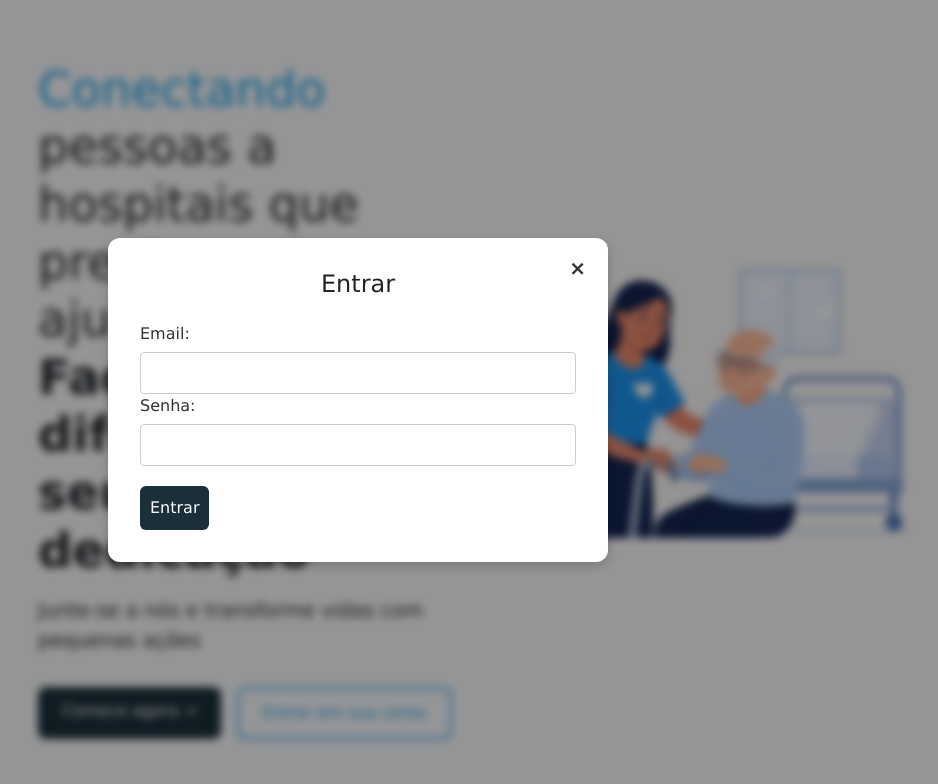
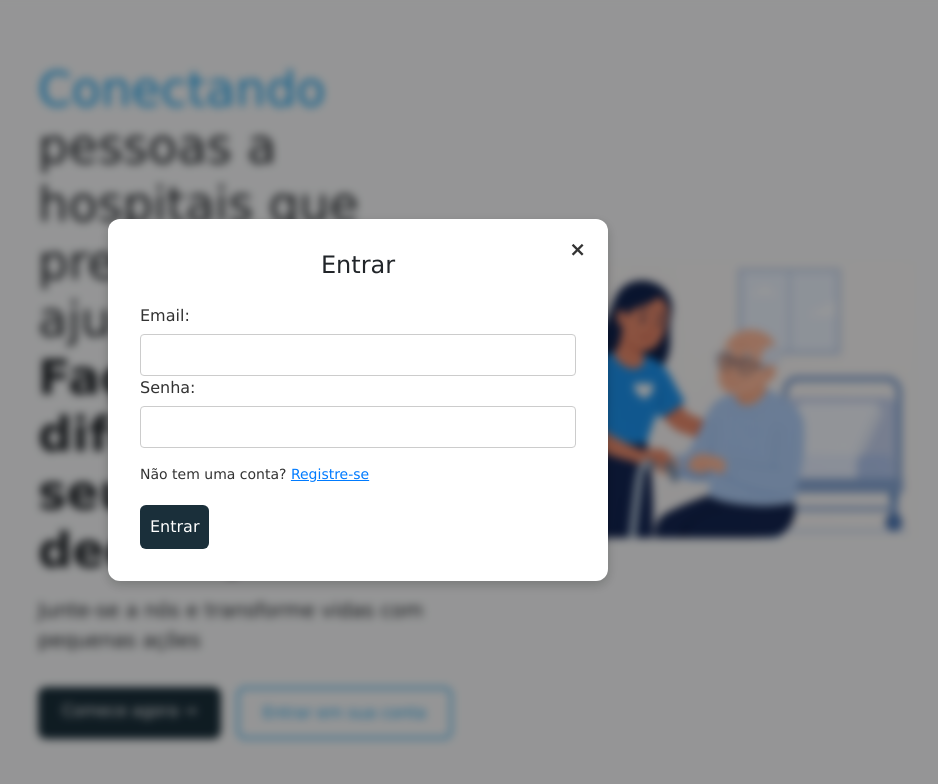
Before and after one commit to pedro-lopes-flooxai/VoluntariosHospital-frontend, a React (Create React App) app in the folder frontend/: page / in a window 1280 px wide. Both pictures are taken after a click on the button "Entrar em sua conta". Shown: the top 784 px of the page, without its empty margins (282-1220 px from the left). Built offline with nearby package versions, Linux system fonts and the light colour scheme.

Commit message:
feat: update userLogin with userRegister

```diff
--- a/frontend/src/components/user/UserLogin.css
+++ b/frontend/src/components/user/UserLogin.css
@@ -84,3 +84,21 @@
 .signin-btn:hover {
   background: linear-gradient(135deg, #07a7e3 0%, #32dac3 100%);
 }
+
+.switch-to-register {
+  text-align: left;
+  margin-top: 1rem;
+  font-size: 14px;
+  color: #333;
+}
+
+.switch-to-register span {
+  color: #007bff;
+  cursor: pointer;
+  text-decoration: underline;
+  user-select: none;
+}
+
+.switch-to-register span:hover {
+  color: #0056b3;
+}
--- a/frontend/src/components/user/UserLogin.jsx
+++ b/frontend/src/components/user/UserLogin.jsx
@@ -1,21 +1,23 @@
-import React, { useState, useEffect, useContext } from 'react';
-import './UserLogin.css';
-import axios from 'axios';
-import API_BASE_URL from '../../api';
-import { AuthContext } from '../contexts/AuthContext';
+import React, { useState, useEffect, useContext } from "react";
+import "./UserLogin.css";
+import axios from "axios";
+import API_BASE_URL from "../../api";
+import { AuthContext } from "../contexts/AuthContext";
+import UserRegister from "./UserRegister";
 
 export default function UserLogin({ show, onClose }) {
-  const [email, setEmail] = useState('');
-  const [password, setPassword] = useState('');
-  const [error, setError] = useState('');
+  const [email, setEmail] = useState("");
+  const [password, setPassword] = useState("");
+  const [error, setError] = useState("");
+  const [showRegister, setShowRegister] = useState(false);
 
   const { login } = useContext(AuthContext);
 
   useEffect(() => {
     if (show) {
-      setEmail('');
-      setPassword('');
-      setError('');
+      setEmail("");
+      setPassword("");
+      setError("");
     }
   }, [show]);
 
@@ -23,7 +25,7 @@ export default function UserLogin({ show, onClose }) {
 
   const handleLogin = async (e) => {
     e.preventDefault();
-    setError('');
+    setError("");
 
     try {
       const res = await axios.post(`${API_BASE_URL}/api/auth/login/`, {
@@ -32,16 +34,43 @@ export default function UserLogin({ show, onClose }) {
       });
 
       const { token, user } = res.data;
-      localStorage.setItem('token', token);
+      localStorage.setItem("token", token);
       login(user);
       onClose();
     } catch (err) {
       console.error("Erro completo:", err);
-      setError(err.response?.data?.message || 'Erro ao fazer login');
+      setError(err.response?.data?.message || "Erro ao fazer login");
+    }
+  };
+
+  const handleSave = async (newUser) => {
+    try {
+      const res = await axios.post(
+        `${API_BASE_URL}/api/users/register-public`,
+        newUser
+      );
+      const { token, user } = res.data;
+      localStorage.setItem("token", token);
+      login(user);
+      onClose();
+    } catch (err) {
+      console.error("Erro ao registrar:", err);
+      setError(err.response?.data?.message || "Erro ao registrar usuário");
     }
   };
 
   return (
+    <>
+      {showRegister ? (
+        <UserRegister
+          show={true}
+          onSave={handleSave}
+          onClose={() => {
+            setShowRegister(false);
+          }}
+          isAdmin={false}
+        />
+      ) : (
         <div className="modal-overlay">
           <div className="modal-content">
             <button className="close-button" onClick={onClose}>
@@ -70,7 +99,12 @@ export default function UserLogin({ show, onClose }) {
                 />
               </div>
 
-          {error && <p style={{ color: 'red' }}>{error}</p>}
+              <div className="switch-to-register">
+                Não tem uma conta?{" "}
+                <span onClick={() => setShowRegister(true)}>Registre-se</span>
+              </div>
+
+              {error && <p style={{ color: "red" }}>{error}</p>}
 
               <button type="submit" className="signin-btn">
                 Entrar
@@ -78,5 +112,7 @@ export default function UserLogin({ show, onClose }) {
             </form>
           </div>
         </div>
+      )}
+    </>
   );
 }
```
Lines whose indentation alone changed are shown as unchanged.
